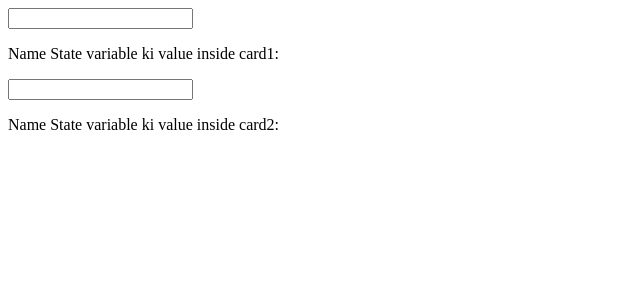
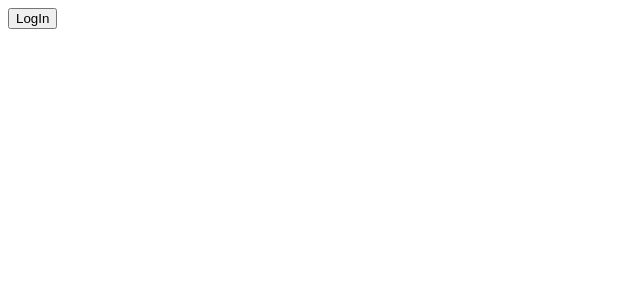
Before and after one commit to vasoya-nihal/React-rivised, a React (Vite) app: page / in a window 1280 px wide. Shown: the top 300 px of the page, without its empty margins (0-640 px from the left). Built offline with nearby package versions, Linux system fonts and the light colour scheme.

Commit message:
Conditional Rendering

```diff
--- a/src/App.jsx
+++ b/src/App.jsx
@@ -12,6 +12,7 @@ import third from "../src/images/third.webp";
 import ParentToChildFun from "./component/ParentToChildFun";
 import { useState } from "react";
 import StateLifting from "./component/StateLifting";
+import ConditionalRendering from "./component/ConditionalRendering";
 
 function App() {
   // const [count, setCount] = useState(0);
@@ -20,7 +21,7 @@ function App() {
   //   setCount(count + 1);
   // }
 
-  const [name, setName] = useState("");
+  // const [name, setName] = useState("");
 
   return (
     <>
@@ -51,12 +52,14 @@ function App() {
 
       {/* <ParentToChildFun handleClick={handleClick} text="click me" />
       <h1>Count: {count}</h1> */}
-      <div>
-        <StateLifting title="card1" name={name} setName={setName} />
-        <StateLifting title="card2" name={name} setName={setName} />
+      {/* <div> */}
+      {/* <StateLifting title="card1" name={name} setName={setName} /> */}
+      {/* <StateLifting title="card2" name={name} setName={setName} /> */}
 
-        {/* <p>I am inside Parent component and value of a nmae is {name}</p> */}
-      </div>
+      {/* <p>I am inside Parent component and value of a nmae is {name}</p> */}
+      {/* </div> */}
+
+      <ConditionalRendering />
     </>
   );
 }
--- /dev/null
+++ b/src/component/ConditionalRendering.jsx
@@ -0,0 +1,15 @@
+import React from "react";
+import LogOutBtn from "./LogOutBtn";
+import LoginBtn from "./LoginBtn";
+import { useState } from "react";
+
+const ConditionalRendering = () => {
+  const [isLoggedIn, setIsLoggedIn] = useState(true);
+
+  if (isLoggedIn) {
+    return <LoginBtn />;
+  } else {
+    return <LogOutBtn />;
+  }
+};
+export default ConditionalRendering;
--- /dev/null
+++ b/src/component/LogOutBtn.jsx
@@ -0,0 +1,7 @@
+import React from "react";
+
+const LogOutBtn = () => {
+  return <button>LogOut</button>;
+};
+
+export default LogOutBtn;
--- /dev/null
+++ b/src/component/LoginBtn.jsx
@@ -0,0 +1,7 @@
+import React from "react";
+
+const LoginBtn = () => {
+  return <button>LogIn</button>;
+};
+
+export default LoginBtn;
```
